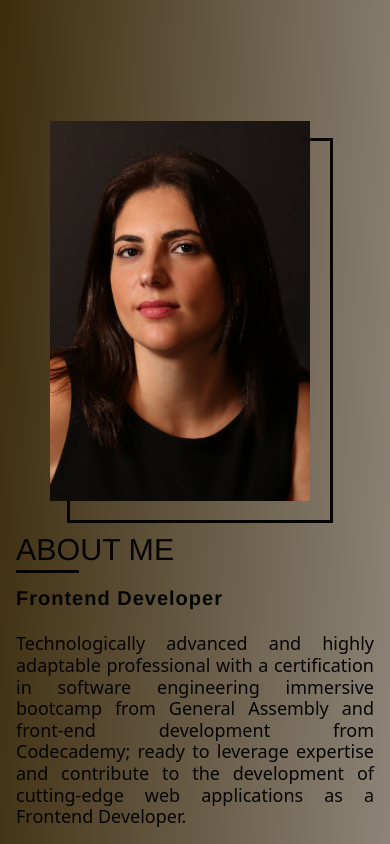
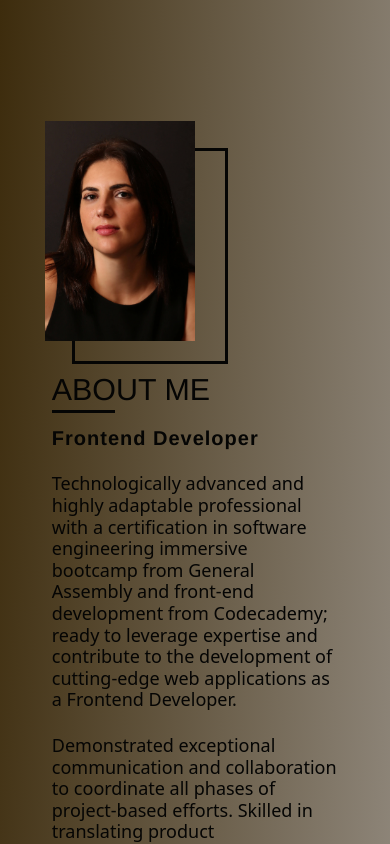
Before and after one commit to LauraTelqiu/My-portfolio, a React (Create React App) app: page / in a window 390 px wide. Shown: the part 900-1744 px from the top of the page. Built offline with nearby package versions, Linux system fonts and the light colour scheme.

Commit message:
media query

```diff
--- a/src/screens/aboutMe/me.css
+++ b/src/screens/aboutMe/me.css
@@ -159,161 +159,41 @@
     flex-direction: column;
   }
 
-  .imageSection {
-    margin-right: 0;
-    margin-bottom: 20px;
-    max-width: 100%;
-    height: calc((100vw - 80px) * 0.8 - 20px);
-
+  .about_contents .imageSection {
+    width: 200px;
+    height: 220px;
 
   }
 
+  .imageSection img {
+    object-fit: contain;
+    width: 180px;
+    height: 220px;
+  }
+
+  .imageSection::after {
+    width: calc(100% - 150px);
+    height: calc(100% - 10px);
+    top: 30px;
+    left: 45px;
+  }
+
   .infoSection {
-    max-width: 100%;
+    max-width: 80%;
   }
 
   .personalInfo {
     flex-direction: column;
-    margin-top: 20px;
     padding-bottom: 20px;
     border-bottom: none;
   }
 
   .personalInfo div {
-    margin-right: 0;
     margin-bottom: 10px;
   }
+
+  .infoSection p {
+    text-align: start;
+  }
+
 }
-
-
-/* .aboutMe {
-  width: 100%;
-  min-height: 100vh;
-  display: flex;
-  justify-content: center;
-  align-items: center;
-}
-
-.about_container {
-  width: 100%;
-  padding: 50px 8%;
-}
-
-.about_container .about_contents {
-  display: grid;
-  grid-template-columns: 2fr 5fr;
-  grid-gap: 70px;
-  grid-template-areas: "imageSect infoSect";
-}
-
-.about_contents .imageSection {
-  position: relative;
-  min-width: 300px;
-  height: 380px;
-}
-
-.imageSection img {
-  width: 100%;
-  height: 100%;
-  object-fit: contain;
-  position: relative;
-  z-index: 2;
-}
-
-
-.about_contents .imageSection::after {
-  position: absolute;
-  content: "";
-  width: 100%;
-  height: 100%;
-  outline: 3px solid var(--about);
-  top: 30px;
-  right: 2px;
-  z-index: 1;
-}
-
-.infoSection h1 {
-  color: #dedce1;
-  font-size: 30px;
-  font-family: helvetica;
-  text-transform: uppercase;
-  display: inline-block;
-  margin-bottom: 5px;
-  position: relative;
-}
-
-.infoSection h1::before {
-  content: "";
-  position: absolute;
-  width: 100%;
-  height: 1px;
-  top: 110%;
-  left: 0;
-  background-color: #aaabb0;
-}
-
-.infoSection h1::after {
-  content: "";
-  position: absolute;
-  width: 40%;
-  height: 3px;
-  top: calc(110% - 1px);
-  left: 0px;
-  background-color: var(--about);
-}
-
-.infoSection h2 {
-  font-family: Helvetica;
-  font-size: 20px;
-  font-weight: 600;
-  color: var(--about);
-  padding: 14px 0px 15px;
-  text-transform: capitalize;
-  letter-spacing: 1px;
-}
-
-.infoSection p {
-  color: #aaabb0;
-  font-size: 18px;
-  line-height: 1.2;
-  text-align: justify;
-  padding-bottom: 8px;
-}
-
-.personalInfo {
-  display: grid;
-  grid-template-columns: 1fr 1fr;
-  grid-gap: 10px 20px;
-  margin-top: 14px;
-  padding-bottom: 10px;
-  border-bottom: 1px solid #555;
-}
-
-.personalInfo div {
-  display: grid;
-  grid-template-columns: 1fr 1fr;
-}
-
-.personalInfo div span {
-  color: #aaabb0;
-  letter-spacing: 1px;
-}
-
-.infoSection button {
-  min-width: 150px;
-  padding: 8px 18px;
-  border: 1px solid var(--about);
-  border-radius: 25px;
-  font-size: 18px;
-  background-color: #2b2b2b;
-  color: #aaabb0;
-  letter-spacing: 1px;
-  cursor: pointer;
-  transition: all 0.4s;
-  margin-top: 20px;
-}
-
-.infoSection button:hover {
-  color: var(--about);
-  border-color: #aaabb0;
-} */
--- a/src/screens/portfolio/portfolio.css
+++ b/src/screens/portfolio/portfolio.css
@@ -15,9 +15,10 @@
   height: 11rem;
   border-radius: 3px;
   object-fit: fill;
-
   border-bottom: 5px solid var(--nav-color);
   border-top: 5px solid var(--nav-color);
+  opacity: 0.8;
+
 }
 
 .modal-header,
```
